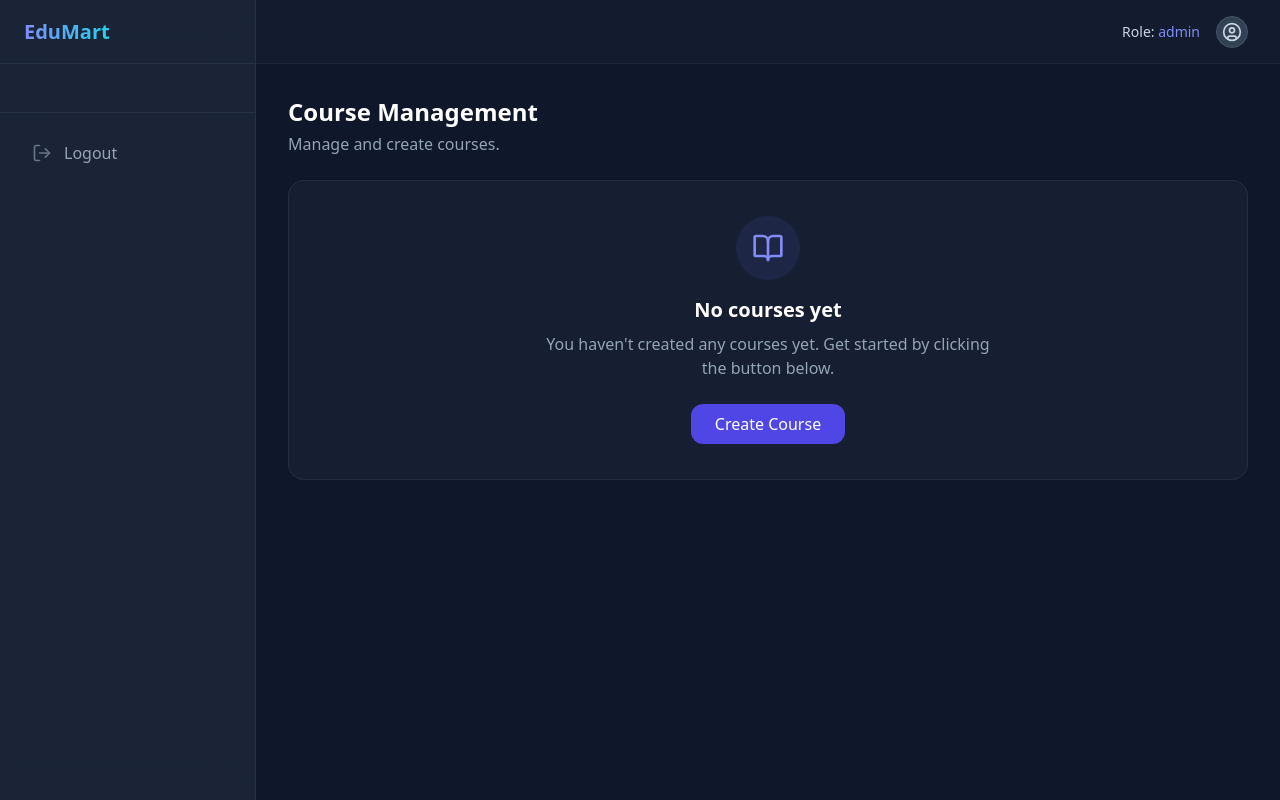
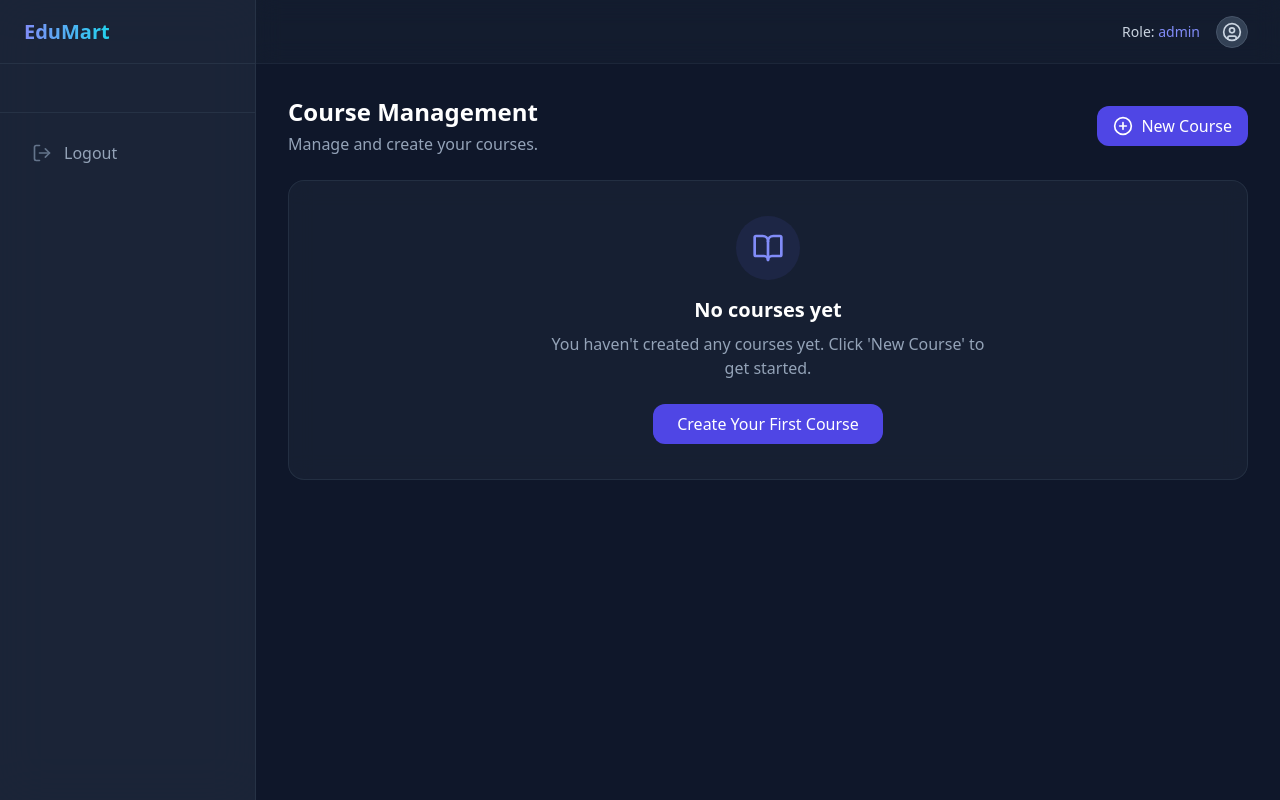
Before and after one commit to prakharsri1211-sys/EduMart-Microservices, a React (Create React App) app in the folder edumart-frontend/edumart-web/: page /courses in a window 1280 px wide. Built offline with nearby package versions, Linux system fonts and the light colour scheme; sample sign-in values are in the browser's storage.

Commit message:
Make Courses page role-aware and add placeholder button handler

```diff
--- a/edumart-frontend/edumart-web/src/components/Courses.js
+++ b/edumart-frontend/edumart-web/src/components/Courses.js
@@ -1,25 +1,71 @@
-import React from 'react';
-import { BookOpen } from 'lucide-react';
+import React, { useState, useEffect } from 'react';
+import { BookOpen, PlusCircle } from 'lucide-react';
+import { jwtDecode } from 'jwt-decode';
 
 const Courses = () => {
+    const [userRole, setUserRole] = useState('STUDENT');
+
+    useEffect(() => {
+        const token = localStorage.getItem('token');
+        if (token) {
+            try {
+                const decoded = jwtDecode(token);
+                setUserRole(decoded.role || decoded.authorities || 'STUDENT');
+            } catch (e) {
+                console.error("Token decode error", e);
+            }
+        }
+    }, []);
+
+    const handleCreateCourse = () => {
+        alert("This will open a 'Create Course' modal or navigate to a new form page!");
+    };
+
+    const isStudent = userRole === 'STUDENT';
+
     return (
         <div className="space-y-6">
-            <div>
-                <h1 className="text-2xl font-bold text-white">Course Management</h1>
-                <p className="text-slate-400 mt-1">Manage and create courses.</p>
+            <div className="flex justify-between items-center">
+                <div>
+                    <h1 className="text-2xl font-bold text-white">
+                        {isStudent ? 'Course Catalog' : 'Course Management'}
+                    </h1>
+                    <p className="text-slate-400 mt-1">
+                        {isStudent ? 'Browse and enroll in available courses.' : 'Manage and create your courses.'}
+                    </p>
+                </div>
+                {!isStudent && (
+                    <button
+                        onClick={handleCreateCourse}
+                        className="flex items-center py-2 px-4 bg-indigo-600 hover:bg-indigo-500 text-white font-medium rounded-xl transition-colors"
+                    >
+                        <PlusCircle size={20} className="mr-2" />
+                        New Course
+                    </button>
+                )}
             </div>
 
             <div className="mt-8 bg-slate-800/50 backdrop-blur-md rounded-2xl border border-slate-700/50 p-6 flex flex-col items-center justify-center min-h-[300px]">
                 <div className="h-16 w-16 rounded-full bg-indigo-500/10 flex items-center justify-center text-indigo-400 mb-4">
                     <BookOpen size={32} />
                 </div>
-                <h2 className="text-xl font-semibold text-white">No courses yet</h2>
+                <h2 className="text-xl font-semibold text-white">
+                    {isStudent ? 'No courses available' : 'No courses yet'}
+                </h2>
                 <p className="text-slate-400 mt-2 text-center max-w-md">
-                    You haven't created any courses yet. Get started by clicking the button below.
+                    {isStudent
+                        ? 'There are currently no courses published in the catalog. Check back later!'
+                        : "You haven't created any courses yet. Click 'New Course' to get started."}
                 </p>
-                <button className="mt-6 py-2 px-6 bg-indigo-600 hover:bg-indigo-500 text-white font-medium rounded-xl transition-colors">
-                    Create Course
-                </button>
+
+                {!isStudent && (
+                    <button
+                        onClick={handleCreateCourse}
+                        className="mt-6 py-2 px-6 bg-indigo-600 hover:bg-indigo-500 text-white font-medium rounded-xl transition-colors"
+                    >
+                        Create Your First Course
+                    </button>
+                )}
             </div>
         </div>
     );
```
